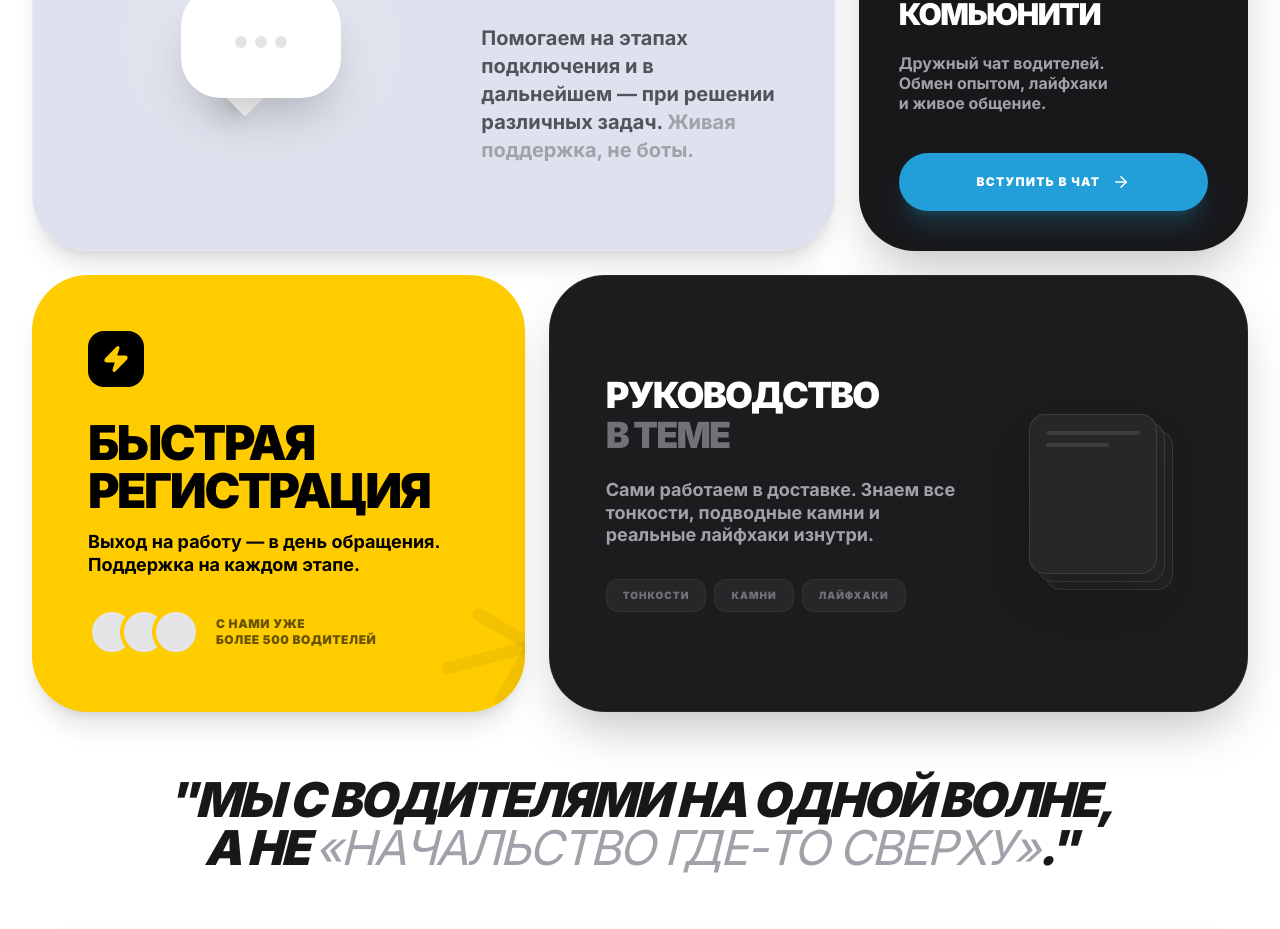
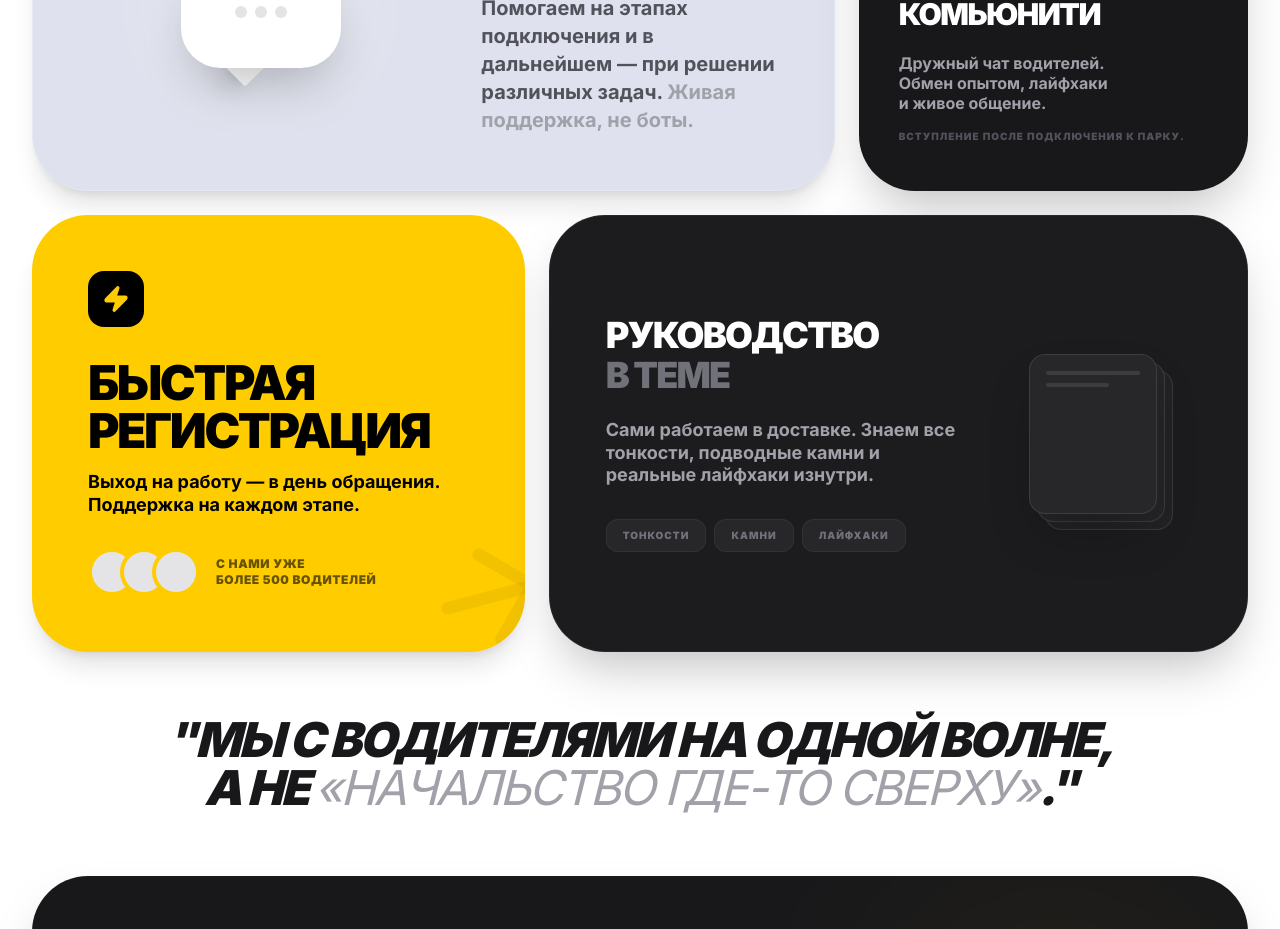
Before and after one commit to SiteCraftorCPP/sitePARKtax, a Next.js app: page / in a window 1280 px wide. Shown: the part 2460-3389 px from the top of the page. Built offline with nearby package versions, Linux system fonts and the light colour scheme.

Commit message:
Make Telegram community private: remove button, add connection requirement text

```diff
--- a/src/components/Hero.tsx
+++ b/src/components/Hero.tsx
@@ -276,12 +276,9 @@ export default function Hero() {
               <p className="text-zinc-400 font-bold leading-tight">
                 Дружный чат водителей. <br /> Обмен опытом, лайфхаки <br /> и живое общение.
               </p>
-            </div>
-            <div className="mt-10 relative z-10">
-              <button className="w-full bg-[#229ED9] hover:bg-[#1c8ec4] text-white font-black py-5 rounded-[2rem] flex items-center justify-center gap-3 transition-all shadow-xl shadow-[#229ED9]/20 uppercase text-xs tracking-widest">
-                Вступить в чат
-                <ArrowRight size={18} />
-              </button>
+              <p className="mt-4 text-[10px] font-black uppercase tracking-widest text-zinc-600">
+                Вступление после подключения к парку.
+              </p>
             </div>
             <div className="absolute right-[-20px] top-[-20px] opacity-10 blur-sm group-hover:opacity-20 transition-opacity">
               <Users size={200} className="text-white" />
```
